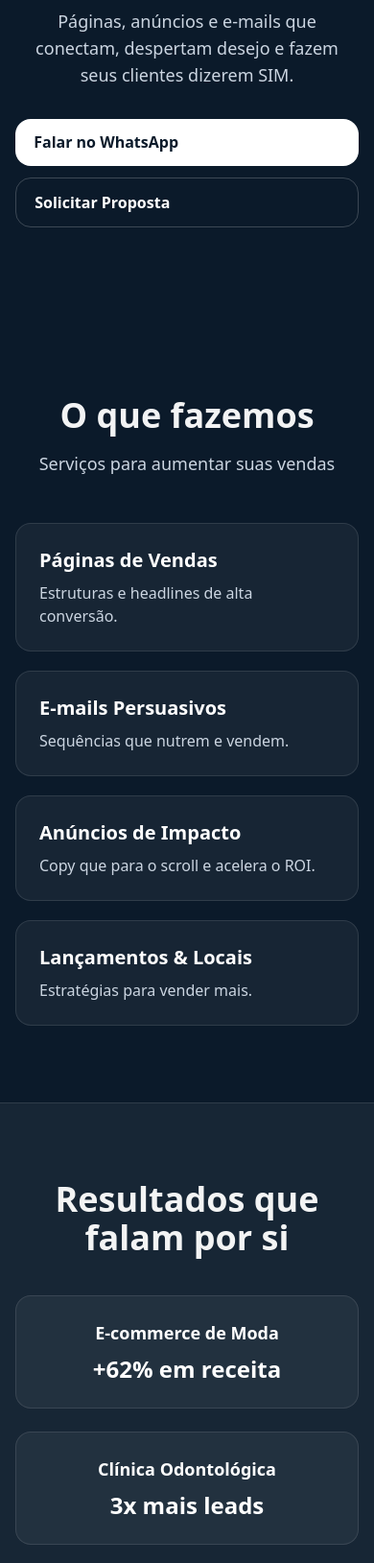
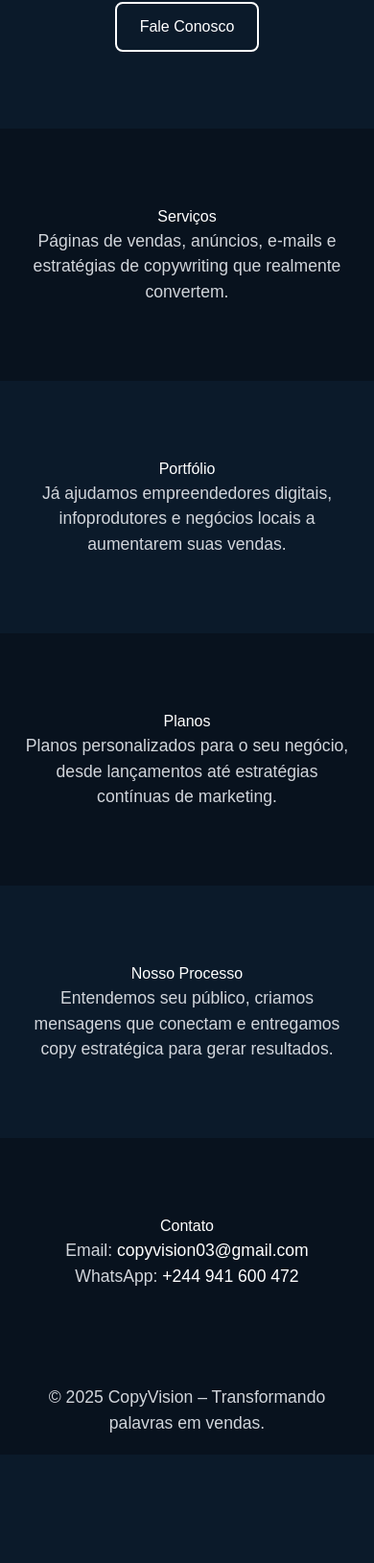
Before and after one commit to copyvision03-hub/copyvision, a plain HTML site: page index.html in a window 390 px wide. Shown: the part 371-2000 px from the top of the page at 96% size. After the commit the page ends 1887 px from the top, so only its background shows below. Drawn offline with nearby package versions, Linux system fonts and the light colour scheme.

Commit message:
Update index.html

```diff
--- a/index.html
+++ b/index.html
@@ -7,96 +7,95 @@
   <title>CopyVision – Transforme palavras em vendas</title>
   <script src="https://cdn.tailwindcss.com"></script>
   <style>
-    :root{
-      --bg:#0b1a2a; --bgSoft:#08121e;
+    body {
+      background: #0b1a2a;
+      color: #e5e7eb;
+      font-family: Arial, sans-serif;
+      margin: 0;
+      padding: 0;
     }
-    body{ background:var(--bg); color:#e5e7eb; }
-    .card{ background:rgba(255,255,255,.05); border:1px solid rgba(255,255,255,.1); border-radius:16px; }
-    .btn{ border-radius:16px; font-weight:600; padding:.8rem 1.2rem; display:inline-flex; gap:.5rem; align-items:center; }
-    .btn-primary{ background:#fff; color:#0b1a2a; }
-    .btn-outline{ border:1px solid rgba(255,255,255,.2); color:#fff; }
+    .section {
+      padding: 80px 20px;
+      text-align: center;
+    }
+    h2 {
+      font-size: 2rem;
+      margin-bottom: 20px;
+      color: #fff;
+    }
+    p {
+      max-width: 700px;
+      margin: 0 auto 30px auto;
+      font-size: 1.1rem;
+      color: #d1d5db;
+    }
+    .btn {
+      display: inline-block;
+      padding: 12px 24px;
+      background: #0b1a2a;
+      border: 2px solid #fff;
+      border-radius: 8px;
+      color: #fff;
+      text-decoration: none;
+      transition: 0.3s;
+    }
+    .btn:hover {
+      background: #fff;
+      color: #0b1a2a;
+    }
+    footer {
+      background: #08121e;
+      padding: 20px;
+      text-align: center;
+      font-size: 0.9rem;
+      color: #9ca3af;
+    }
   </style>
 </head>
 <body>
-  <header class="sticky top-0 z-40 border-b border-white/10" style="background:#0b1a2ab3;backdrop-filter:blur(8px)">
-    <div class="max-w-7xl mx-auto px-4 py-4 flex items-center justify-between">
-      <div class="flex items-center gap-3">
-        <span class="text-2xl font-semibold tracking-tight text-white">COPYVISION</span>
-      </div>
-      <nav class="hidden md:flex items-center gap-8 text-sm">
-        <a href="#servicos" class="text-slate-300 hover:text-white">Serviços</a>
-        <a href="#portfolio" class="text-slate-300 hover:text-white">Portfólio</a>
-        <a href="#planos" class="text-slate-300 hover:text-white">Planos</a>
-        <a href="#processo" class="text-slate-300 hover:text-white">Processo</a>
-        <a href="#contato" class="text-slate-300 hover:text-white">Contato</a>
-      </nav>
-      <a href="mailto:copyvision03@gmail.com" class="btn btn-primary">Fale Conosco</a>
-    </div>
-  </header>
 
-  <section class="relative overflow-hidden">
-    <div class="relative max-w-7xl mx-auto px-4 py-24 md:py-32 text-center">
-      <h1 class="text-5xl md:text-6xl font-extrabold leading-tight text-white">Transforme <span class="text-white/90">palavras</span> em <span class="text-white/90">vendas</span></h1>
-      <p class="mt-5 max-w-2xl mx-auto text-lg text-slate-300">Páginas, anúncios e e-mails que conectam, despertam desejo e fazem seus clientes dizerem SIM.</p>
-      <div class="mt-8 flex flex-col sm:flex-row gap-3 justify-center">
-        <a href="https://wa.me/244941600472" class="btn btn-primary">Falar no WhatsApp</a>
-        <a href="#contato" class="btn btn-outline">Solicitar Proposta</a>
-      </div>
-    </div>
+  <!-- Hero -->
+  <section class="section">
+    <h1 style="font-size:2.5rem; color:white;">CopyVision – Transforme palavras em vendas</h1>
+    <p>Copywriting estratégico para negócios que querem vender mais 🚀</p>
+    <a href="#contato" class="btn">Fale Conosco</a>
   </section>
 
-  <section id="servicos" class="max-w-7xl mx-auto px-4 py-20">
-    <div class="text-center">
-      <h2 class="text-4xl font-bold text-white/95">O que fazemos</h2>
-      <p class="mt-4 text-lg text-slate-300">Serviços para aumentar suas vendas</p>
-    </div>
-    <div class="mt-12 grid grid-cols-1 md:grid-cols-2 lg:grid-cols-4 gap-5">
-      <div class="card p-6"><h3 class="text-xl font-semibold text-white mb-2">Páginas de Vendas</h3><p class="text-slate-300">Estruturas e headlines de alta conversão.</p></div>
-      <div class="card p-6"><h3 class="text-xl font-semibold text-white mb-2">E-mails Persuasivos</h3><p class="text-slate-300">Sequências que nutrem e vendem.</p></div>
-      <div class="card p-6"><h3 class="text-xl font-semibold text-white mb-2">Anúncios de Impacto</h3><p class="text-slate-300">Copy que para o scroll e acelera o ROI.</p></div>
-      <div class="card p-6"><h3 class="text-xl font-semibold text-white mb-2">Lançamentos & Locais</h3><p class="text-slate-300">Estratégias para vender mais.</p></div>
-    </div>
+  <!-- Serviços -->
+  <section class="section" style="background:#08121e;">
+    <h2>Serviços</h2>
+    <p>Páginas de vendas, anúncios, e-mails e estratégias de copywriting que realmente convertem.</p>
   </section>
 
-  <section id="portfolio" class="border-y border-white/10" style="background:rgba(255,255,255,.05)">
-    <div class="max-w-7xl mx-auto px-4 py-20 text-center">
-      <h2 class="text-4xl font-bold text-white/95">Resultados que falam por si</h2>
-      <div class="mt-10 grid gap-6 md:grid-cols-3">
-        <div class="card p-6"><h3 class="text-lg font-semibold text-white">E-commerce de Moda</h3><p class="mt-2 text-2xl font-bold text-white">+62% em receita</p></div>
-        <div class="card p-6"><h3 class="text-lg font-semibold text-white">Clínica Odontológica</h3><p class="mt-2 text-2xl font-bold text-white">3x mais leads</p></div>
-        <div class="card p-6"><h3 class="text-lg font-semibold text-white">Infoproduto Fitness</h3><p class="mt-2 text-2xl font-bold text-white">+41% conversão</p></div>
-      </div>
-    </div>
+  <!-- Portfólio -->
+  <section class="section">
+    <h2>Portfólio</h2>
+    <p>Já ajudamos empreendedores digitais, infoprodutores e negócios locais a aumentarem suas vendas.</p>
   </section>
 
-  <section id="planos" class="max-w-7xl mx-auto px-4 py-20 text-center">
-    <h2 class="text-4xl font-bold text-white/95">Planos</h2>
-    <div class="mt-10 grid gap-6 md:grid-cols-3">
-      <div class="card p-6"><h3 class="text-xl font-semibold text-white">Essencial</h3><p class="mt-3 text-3xl font-extrabold text-white">Kz 95.000</p></div>
-      <div class="p-6 rounded-2xl shadow-xl" style="background:#fff;color:#0b1a2a;"><h3 class="text-xl font-semibold">Crescimento</h3><p class="mt-3 text-3xl font-extrabold">Kz 195.000</p></div>
-      <div class="card p-6"><h3 class="text-xl font-semibold text-white">Escala</h3><p class="mt-3 text-3xl font-extrabold text-white">Kz 395.000</p></div>
-    </div>
+  <!-- Planos -->
+  <section class="section" style="background:#08121e;">
+    <h2>Planos</h2>
+    <p>Planos personalizados para o seu negócio, desde lançamentos até estratégias contínuas de marketing.</p>
   </section>
 
-  <section id="processo" class="border-y border-white/10" style="background:rgba(255,255,255,.05)">
-    <div class="max-w-7xl mx-auto px-4 py-20 text-center">
-      <h2 class="text-4xl font-bold text-white/95">Nosso processo</h2>
-      <div class="mt-10 grid gap-6 md:grid-cols-3">
-        <div class="card p-6"><h3 class="text-lg font-semibold text-white">1. Diagnóstico</h3><p class="text-slate-300">Analisamos seu negócio</p></div>
-        <div class="card p-6"><h3 class="text-lg font-semibold text-white">2. Estratégia</h3><p class="text-slate-300">Criamos a copy ideal</p></div>
-        <div class="card p-6"><h3 class="text-lg font-semibold text-white">3. Otimização</h3><p class="text-slate-300">Testes e melhorias</p></div>
-      </div>
-    </div>
+  <!-- Processo -->
+  <section class="section">
+    <h2>Nosso Processo</h2>
+    <p>Entendemos seu público, criamos mensagens que conectam e entregamos copy estratégica para gerar resultados.</p>
   </section>
 
-  <section id="contato" class="max-w-7xl mx-auto px-4 py-20 text-center">
-    <h2 class="text-4xl font-bold text-white/95">Pronto para vender mais?</h2>
-    <p class="mt-4 text-lg text-slate-300">Fale conosco agora!</p>
-    <a href="mailto:copyvision03@gmail.com" class="btn btn-primary mt-6">Enviar e-mail</a>
+  <!-- Contato -->
+  <section class="section" id="contato" style="background:#08121e;">
+    <h2>Contato</h2>
+    <p>Email: <a href="mailto:copyvision03@gmail.com" style="color:#fff;">copyvision03@gmail.com</a></p>
+    <p>WhatsApp: <a href="tel:+244941600472" style="color:#fff;">+244 941 600 472</a></p>
   </section>
 
-  <footer class="border-t border-white/10 text-center py-6" style="background:#08121e">
-    <p class="text-slate-400 text-sm">© 2025 CopyVision. Todos os direitos reservados.</p>
+  <!-- Footer -->
+  <footer>
+    <p>© 2025 CopyVision – Transformando palavras em vendas.</p>
   </footer>
+
 </body>
 </html>
```
